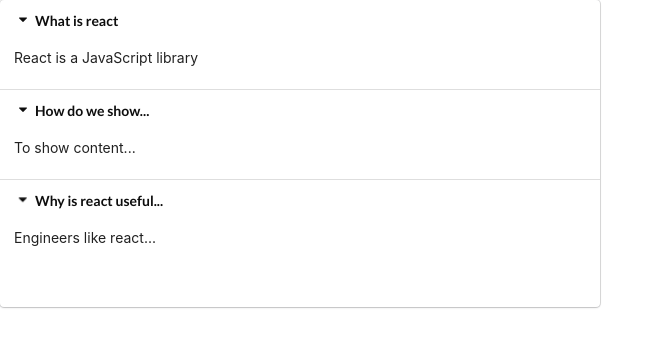
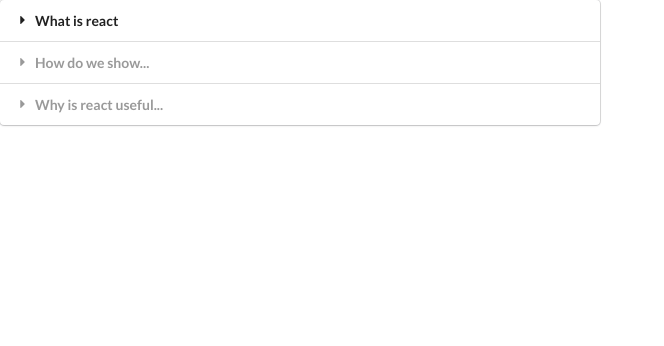
Before and after one commit to shotpoet86/widgets, a React (Create React App) app: page / in a window 1280 px wide. Shown: the top 346 px of the page, without its empty margins (0-664 px from the left). Built offline with nearby package versions, Linux system fonts and the light colour scheme.

Commit message:
added dropdown functionality to widgets.

```diff
--- a/src/components/Accordion.jsx
+++ b/src/components/Accordion.jsx
@@ -10,28 +10,26 @@
 
   /*renders items by mapping through items array and displays on user screen*/
   const renderedItems = items.map((item, index) => {
+    /*if index is equal to activeIndex, selected index will dropDown and display, otherwise will stay closed*/
+    const active = index === activeIndex ? 'active' : '';
+    console.log(active + index);
     return (
       <React.Fragment key={item.title}>
         {/*listens for onClick from web api and calls onTitleClick function passing each elements index from items array*/}
-        <div className="title active" onClick={() => onTitleClick(index)}>
+        <div className={`title ${active}`} onClick={() => onTitleClick(index)}>
           {/*displays item title*/}
           <i className="dropdown icon"></i>
           {item.title}
         </div>
         {/*dislpays item content*/}
-        <div className="content active">
+        <div className={`content ${active}`}>
           <p>{item.content}</p>
         </div>
       </React.Fragment>
     );
   });
 
-  return (
-    <div className="ui styled accordion">
-      {renderedItems}
-      <h1>{activeIndex}</h1>
-    </div>
-  );
+  return <div className="ui styled accordion">{renderedItems}</div>;
 };
 
 export default Accordion;
```
